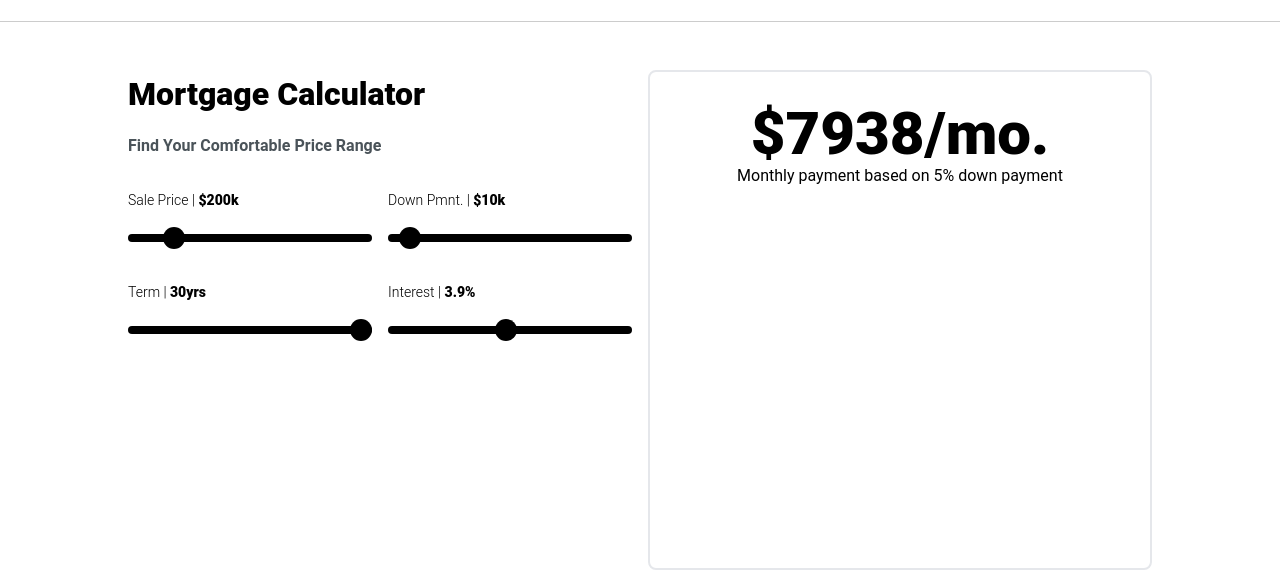
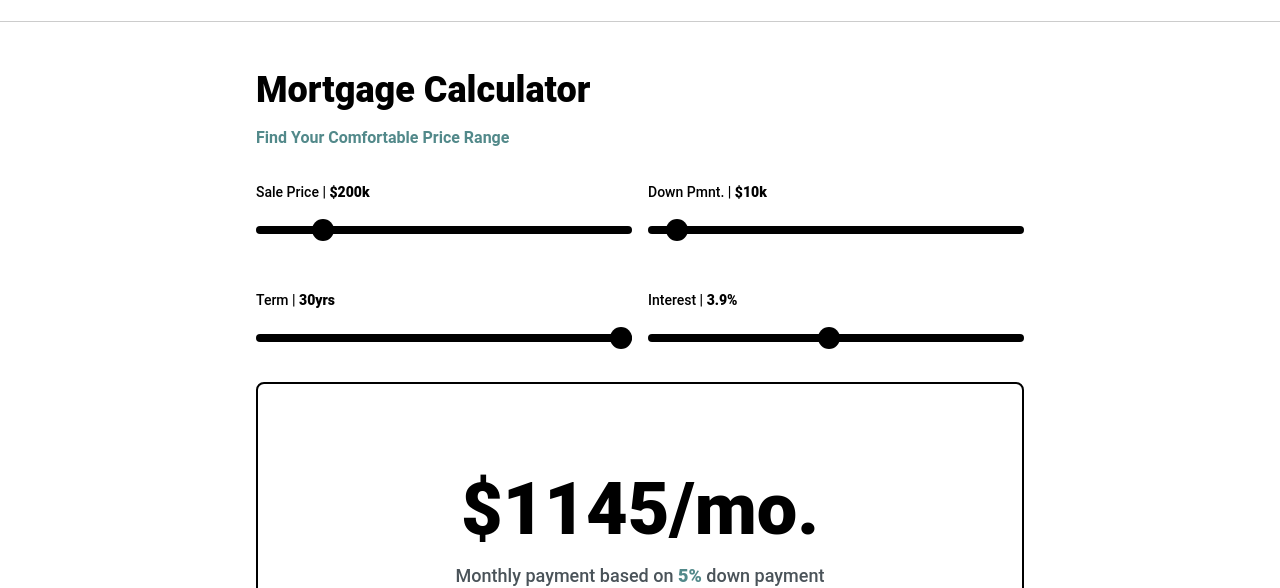
Before and after one commit to DaltonOtineru/real_estate, a Next.js app: page /prequalify in a window 1280 px wide. Shown: the part 213-801 px from the top of the page. Built offline with nearby package versions, Linux system fonts and the light colour scheme; no server answers; what tailwindcss-bg-patterns would draw is missing.

Commit message:
finished building out the logic and styling the mortgage calculator for the prequalify page

```diff
--- a/components/FAQ/FaqMobileMenu.js
+++ b/components/FAQ/FaqMobileMenu.js
@@ -4,8 +4,8 @@ import FaqNavbar from './FaqNavbar';
 
 const FaqMobileMenu = () => {
   return (
-    <nav className="fixed p-4 bg-white dark:bg-black w-[100vw] lg:hidden bottom-0 left-0 right-0 z-20">
-      <ul className="w-full flex gap-x-4">
+    <nav className="fixed p-4 bg-black  w-[100vw] lg:hidden bottom-0 left-0 right-0 z-20">
+      <ul className="w-full flex gap-x-4 text-white">
         <FaqNavbar mobile />
       </ul>
     </nav>
--- a/components/FAQ/FaqNavbar.js
+++ b/components/FAQ/FaqNavbar.js
@@ -36,7 +36,7 @@ const FaqNavbar = ({ mobile }) => {
         mobile={mobile && true}
       />
       <FaqLink
-        text="Credit"
+        text={mobile ? 'Credit' : 'Credit Repair'}
         Icon={AdjustmentsIcon}
         path="#credit"
         mobile={mobile && true}
--- a/components/FAQ/QuestionSection.js
+++ b/components/FAQ/QuestionSection.js
@@ -7,8 +7,8 @@ const QuestionSection = ({ questions, header, id }) => {
         {header}
       </h2>
       <div className="flex flex-col gap-y-8">
-        {questions.map(({ title, text, idx }) => (
-          <div key={idx} className="flex flex-col">
+        {questions.map(({ title, text }) => (
+          <div key={title} className="flex flex-col">
             <h4 className="font-bold text-xl dark:opacity-90">{title}</h4>
             <p className="font-medium dark:opacity-50 lg:text-[14px] opacity-[.8]">
               {text}
--- a/components/MortgageCalc/MortgageCalc.js
+++ b/components/MortgageCalc/MortgageCalc.js
@@ -8,27 +8,40 @@ const MortgageCalc = () => {
     interest: 3.9,
   });
 
+  // Calculate loan amount //
+  const totalLoan = loan.salePrice - loan.downPmnt;
+
+  // Calculate percentage of downpayment //
   const downPercent = (loan.downPmnt / loan.salePrice) * 100;
 
-  const totalLoan = loan.salePrice - loan.downPmnt;
-  const int = (totalLoan * loan.interest) / 100;
+  // Total months for the loan length //
+  const termMonths = loan.term * 12;
 
-  const monthly = totalLoan / (loan.term * 12);
+  // calculate interest to decimal //
+  const percentageInt = loan.interest / 100;
 
-  const monthlyWithInterest = int + monthly;
+  //calculate the monthly payment w/out interest //
+  const monthly = totalLoan / termMonths;
 
-  console.log(monthly);
+  // total interest amount before dividing monthly //
+  const interestAmount = totalLoan * percentageInt;
+
+  // monthly interest to be added to each monthly payment //
+  const monthlyInterest = interestAmount / 12;
+
+  // Final monthly price with interest //
+  const monthlyWithInterest = monthly + monthlyInterest;
 
   return (
-    <section className="grid grid-cols-12 w-full lg:max-w-5xl gap-4 mx-auto min-h-[50vh]">
-      <div className="col-span-12 lg:col-span-6 flex flex-col">
-        <h2 className="font-extrabold text-[2rem] pb-4">Mortgage Calculator</h2>
-        <p className="text-[1rem] pb-8 font-bold text-[#4a5359] dark:text-[#7c8b94]">
+    <section className="grid grid-cols-12 w-full md:max-w-3xl gap-y-12 lg:gap-10 mx-auto min-h-[50vh] px-6 lg:px-0 ">
+      <div className="col-span-12  flex flex-col">
+        <h2 className="font-extrabold text-4xl pb-4">Mortgage Calculator</h2>
+        <p className="text-[1rem] pb-8 font-bold text-accent dark:text-[#7c8b94]">
           Find Your Comfortable Price Range
         </p>
-        <div className="grid grid-cols-12 w-full gap-x-4 gap-y-10">
+        <div className="grid grid-cols-12 w-full gap-x-4 gap-y-14">
           <div className="col-span-6 flex flex-col">
-            <p className="font-light pb-6 text-sm">
+            <p className="font-medium pb-6 text-sm">
               Sale Price |{' '}
               <span className="font-extrabold">${loan.salePrice / 1000}k</span>
             </p>
@@ -43,7 +56,7 @@ const MortgageCalc = () => {
             />
           </div>
           <div className="col-span-6 flex flex-col">
-            <p className="font-light pb-6 text-sm">
+            <p className="font-medium pb-6 text-sm">
               Down Pmnt. |{' '}
               <span className="font-extrabold">${loan.downPmnt / 1000}k</span>
             </p>
@@ -58,7 +71,7 @@ const MortgageCalc = () => {
             />
           </div>
           <div className="col-span-6 flex flex-col">
-            <p className="font-light pb-6 text-sm">
+            <p className="font-medium pb-6 text-sm">
               Term | <span className="font-extrabold">{loan.term}yrs</span>
             </p>
             <input
@@ -72,7 +85,7 @@ const MortgageCalc = () => {
             />
           </div>
           <div className="col-span-6 flex flex-col">
-            <p className="font-light pb-6 text-sm">
+            <p className="font-medium pb-6 text-sm">
               Interest |{' '}
               <span className="font-extrabold">{loan.interest}%</span>
             </p>
@@ -88,13 +101,17 @@ const MortgageCalc = () => {
           </div>
         </div>
       </div>
-      <div className="col-span-12 lg:col-span-6">
-        <div className="flex flex-col w-full border-2 dark:border-white rounded-lg h-[500px] py-8">
-          <h2 className="text-center text-6xl font-extrabold">
+      <div className="col-span-12 ">
+        <div className="flex flex-col w-full border-2 justify-center items-center border-black dark:border-white/80 rounded-lg h-[300px] py-8 gap-y-4">
+          <h2 className="text-center text-6xl md:text-7xl font-extrabold">
             ${monthlyWithInterest.toFixed(0)}/mo.
           </h2>
-          <p className="text-center">
-            Monthly payment based on {downPercent.toFixed(0)}% down payment
+          <p className="text-center text-lg font-medium text-[#4a5359] dark:text-white/50">
+            Monthly payment based on{' '}
+            <span className="font-extrabold text-accent dark:text-[#7c8b94] ">
+              {downPercent.toFixed(0)}%
+            </span>{' '}
+            down payment
           </p>
         </div>
       </div>
--- a/components/Navigation/MobileNav.js
+++ b/components/Navigation/MobileNav.js
@@ -18,7 +18,7 @@ const MobileNav = ({ mobileMenu, handleMobileMenu }) => {
     <div
       className={
         mobileMenu
-          ? 'fixed left-0 top-0 w-full md:w-3/4 h-screen bg-white dark:bg-[#1c1c1c] py-10 px-4 ease-in duration-500 lg:hidden shadow-2xl'
+          ? 'fixed left-0 top-0 w-full md:w-3/4 h-screen bg-white dark:bg-[#1c1c1c] py-10 px-4 ease-in duration-500 lg:hidden shadow-2xl max-h-[100vh]'
           : 'fixed left-[-100%] top-0 py-10 px-4 ease-in duration-500 shadow-2xl h-screen w-3/4 sm:w-[60%] md:w-[45%]'
       }
     >
--- a/pages/faq.js
+++ b/pages/faq.js
@@ -12,7 +12,7 @@ const faq = () => {
         <Navigation listingShadow guide />
         <section className="mt-[86px] pb-12">
           <div className="w-full py-12">
-            <div className="w-full  px-4 flex flex-col items-center justify-center border-b-[1px] border-black/20 dark:border-white/10 mx-auto pb-6 xl:max-w-7xl">
+            <div className="w-full px-4 flex flex-col items-center justify-center border-b-[1px] border-black/20 dark:border-white/10 mx-auto pb-6 xl:max-w-7xl">
               <h1 className="font-extrabold text-3xl text-center pb-4">
                 Frequently Asked Questions
               </h1>
--- a/pages/prequalify.js
+++ b/pages/prequalify.js
@@ -11,7 +11,7 @@ const prequalify = () => {
         <section className="mt-[86px] pb-12">
           <div className="w-full py-12">
             <div className="w-full  px-4 flex flex-col items-center justify-center border-b-[1px] border-black/20 dark:border-white/10 mx-auto pb-6 xl:max-w-7xl">
-              <h1 className="font-extrabold text-3xl text-center pb-4">
+              <h1 className="font-extrabold text-2xl sm:text-3xl text-center pb-4">
                 Start The Pre-Qualification Process
               </h1>
               <p className="text-center text-medium font-medium">
```
